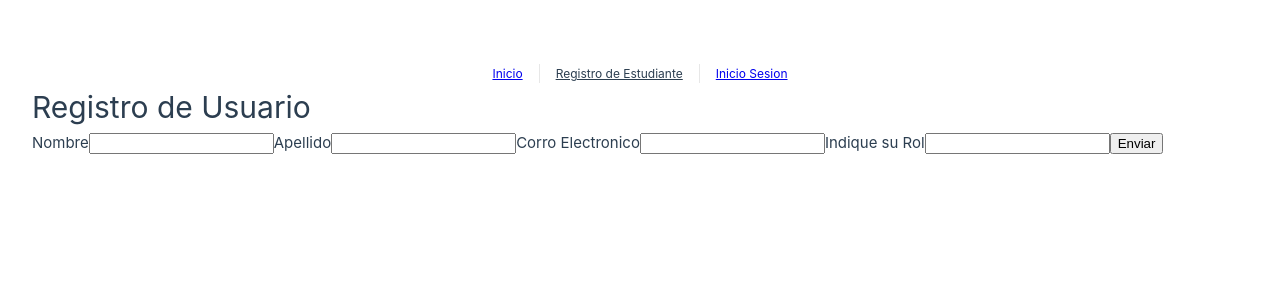
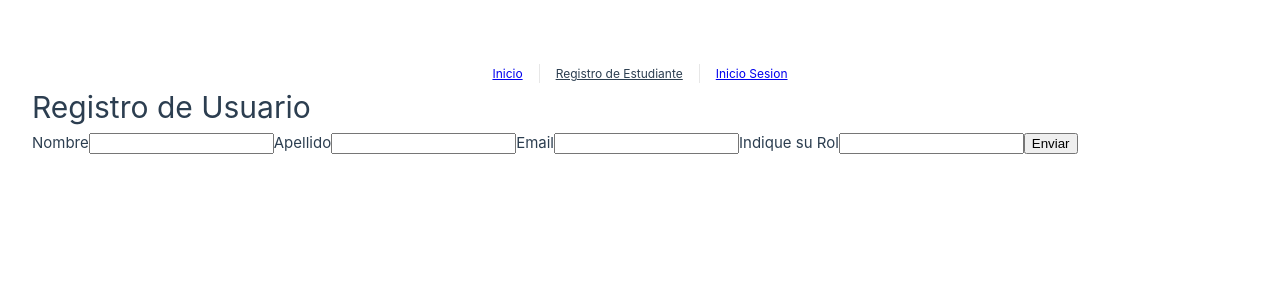
Before and after one commit to Software-Studio2023/PlataformaWeb-Academia, a Vue app in the folder Frontend/: page /registroestudiante in a window 1280 px wide. Shown: the top 300 px of the page. Built offline with nearby package versions, Linux system fonts and the light colour scheme.

Commit message:
creacion del archivo dashboard

```diff
--- a/Frontend/src/components/CreateStudents.vue
+++ b/Frontend/src/components/CreateStudents.vue
@@ -9,7 +9,7 @@
            <label for="studentsLastname">Apellido</label>
            <input type="text" id="studentsLastname" v-model="studentsLastname" required>
 
-           <label for="studentsEmail">Corro Electronico</label>
+           <label for="studentsEmail">Email</label>
            <input type="text" id="stundentsEmail" v-model="studentsEmail" required>
 
            <label for="studentsRol">Indique su Rol</label>
--- /dev/null
+++ b/Frontend/src/components/Dashboard.vue
@@ -0,0 +1,3 @@
+<template>
+ <h1>Bienvenido</h1>
+</template>
```
Also changed, not shown: Frontend/src/components/SignIn.vue (line endings or trailing spaces).
